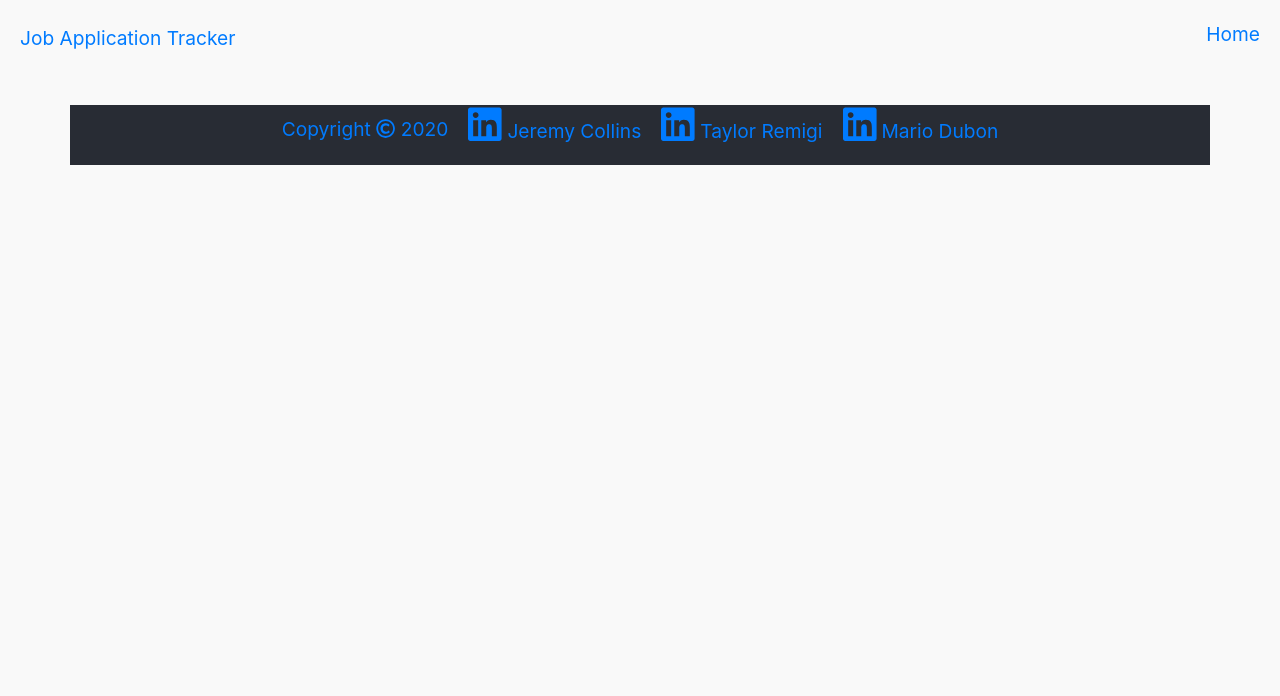
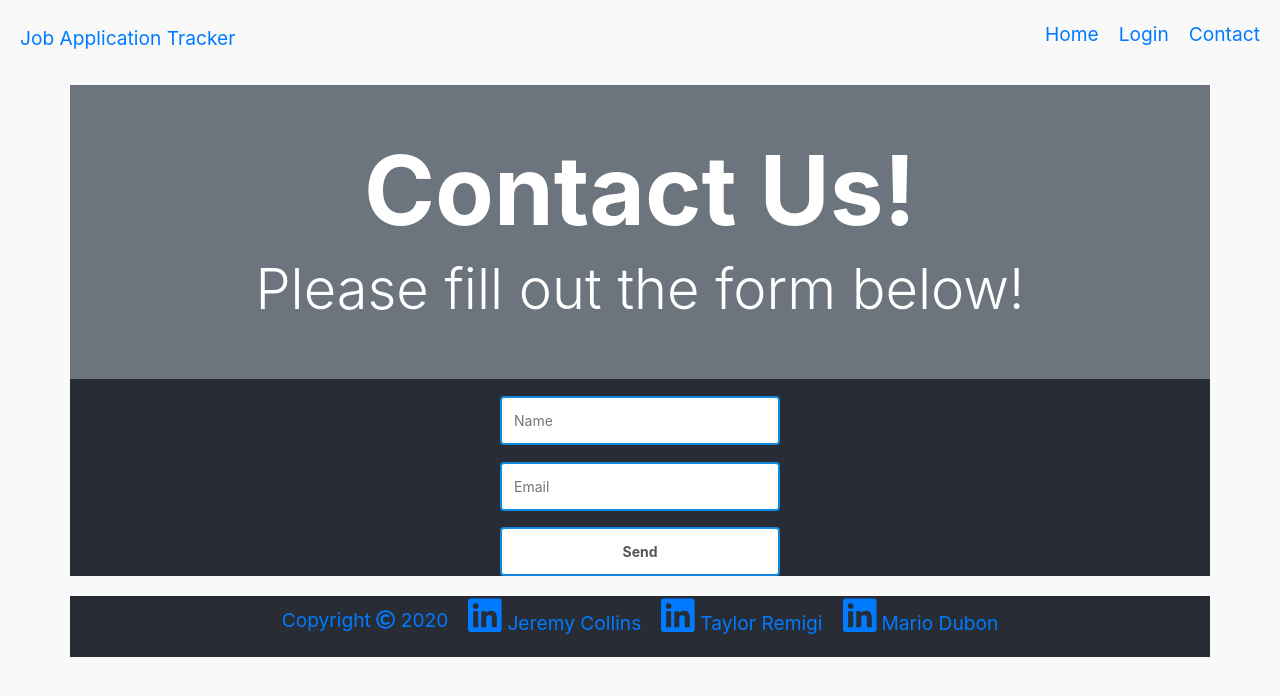
Before and after one commit to garves44/p2-application-tracker, a React (Create React App) app in the folder views/: page /contact in a window 1280 px wide. Shown: the top 696 px of the page. Built offline with nearby package versions, Linux system fonts and the light colour scheme.

Commit message:
created react component for Hero/Content/ContactForm and Created Contact page with links in header

```diff
--- /dev/null
+++ b/views/src/components/ContactForm/index.js
@@ -0,0 +1,15 @@
+import React from "react";
+import SubmitButton from "../SubmitButton";
+import InputField from "../InputField";
+
+const ContactForm = () => {
+  return (
+    <div className="contactForm">
+      <InputField type="text" placeholder="Name" />
+      <InputField type="email" placeholder="Email" />
+      <SubmitButton text="Send" />
+    </div>
+  );
+};
+
+export default ContactForm;
--- /dev/null
+++ b/views/src/components/Content/index.js
@@ -0,0 +1,13 @@
+import React from "react";
+
+const Content = (props) => {
+  return (
+    <div className="container">
+      <div className="row justify-content-center">
+        <div className="col md-8">{props.children}</div>
+      </div>
+    </div>
+  );
+};
+
+export default Content;
--- a/views/src/components/Header/index.js
+++ b/views/src/components/Header/index.js
@@ -17,6 +17,12 @@ export default function Header() {
         <li>
           <StyledLink to="/">Home</StyledLink>
         </li>
+        <li>
+          <StyledLink to="/login">Login</StyledLink>
+        </li>
+        <li>
+          <StyledLink to="/contact">Contact</StyledLink>
+        </li>
       </StyledNavItems>
     </StyledNavbar>
   );
--- /dev/null
+++ b/views/src/components/Hero/index.js
@@ -0,0 +1,25 @@
+import React from "react";
+
+const Hero = (props) => {
+  return (
+    <jumbotron className="">
+      <div className="container bg-secondary">
+        <div className="row text-center py-5">
+          <div className="col">
+            {props.title && (
+              <h1 className="display-1 font-weight-bolder">{props.title}</h1>
+            )}
+            {props.subTitle && (
+              <h3 className="display-4 font-weight-light">{props.subTitle}</h3>
+            )}
+            {props.text && (
+              <h3 className="display-4 font-weight-light">{props.text}</h3>
+            )}
+          </div>
+        </div>
+      </div>
+    </jumbotron>
+  );
+};
+
+export default Hero;
--- a/views/src/pages/Contact.js
+++ b/views/src/pages/Contact.js
@@ -1,7 +1,29 @@
 import React from "react";
+import Hero from "../components/Hero";
+import ContactForm from "../components/ContactForm";
+import Content from "../components/Content";
 
-const Contact = () => {
-  return <div></div>;
-};
+class Contact extends React.Component {
+  constructor(props) {
+    super(props);
+    this.state = {
+      name: "",
+      email: "",
+      message: "",
+      disabled: false,
+      emailSent: null,
+    };
+  }
+  render() {
+    return (
+      <div>
+        <Hero title={"Contact Us!"} text={"Please fill out the form below!"} />
+        <Content>
+          <ContactForm />
+        </Content>
+      </div>
+    );
+  }
+}
 
 export default Contact;
```
Also changed, not shown: 1 other file (tests, documents, lock files or other folders).
